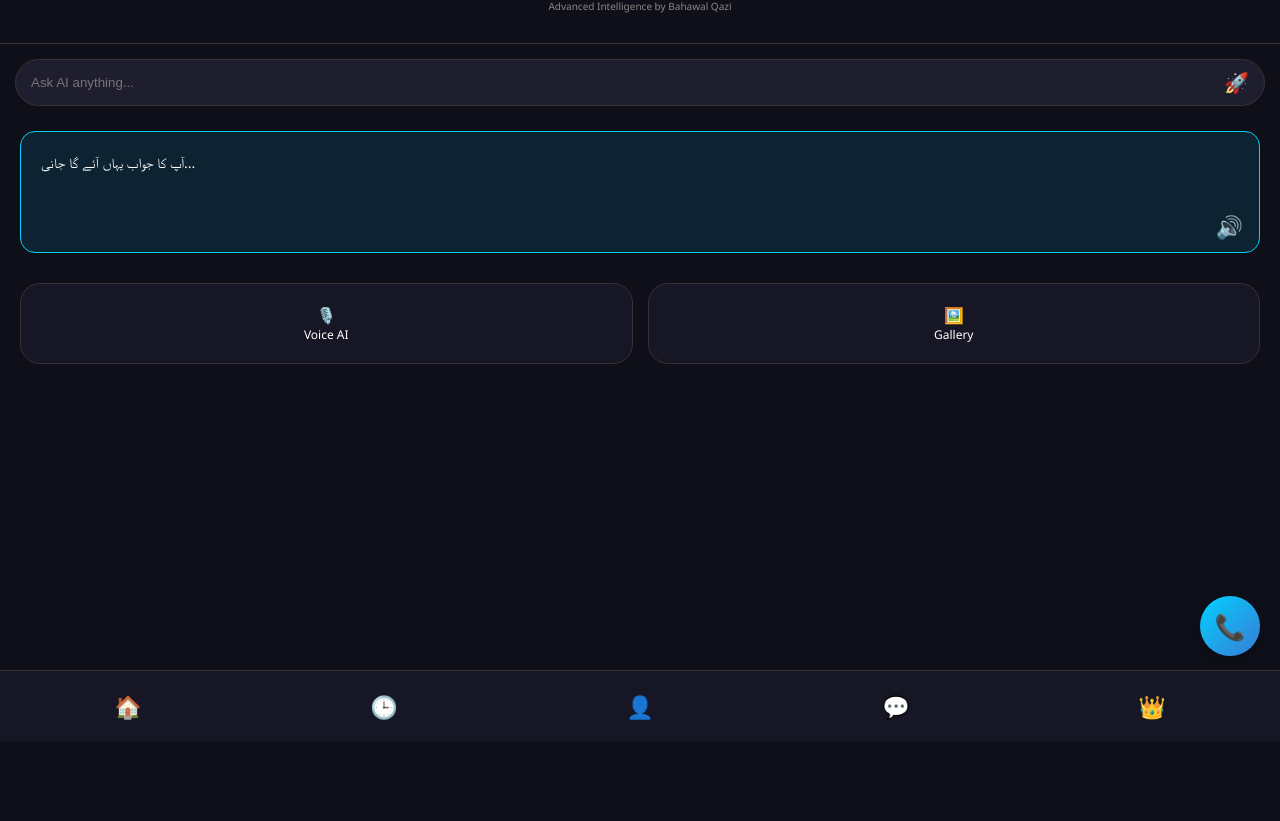
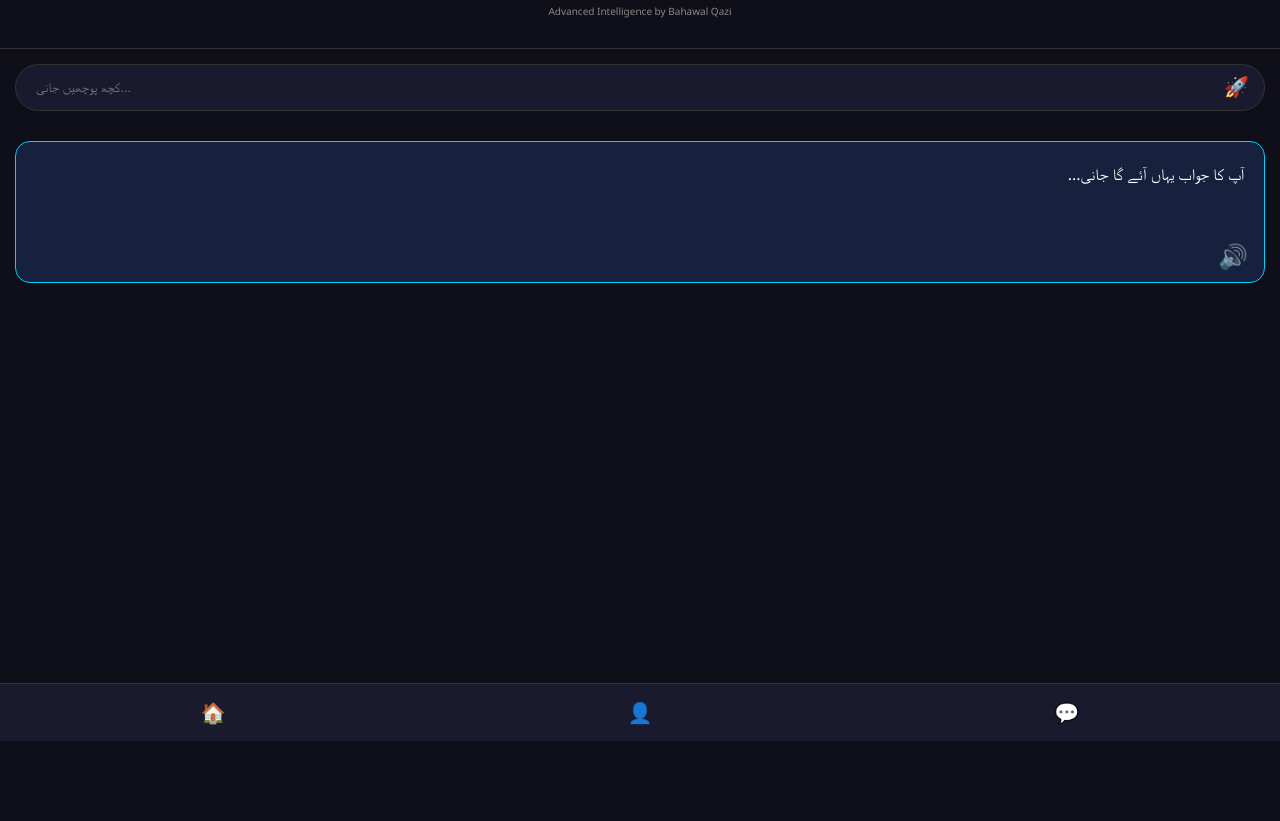
Before and after one commit to bahawalqazi1-collab/NexCall-Ai-, a plain HTML site: page index.html in a window 1280 px wide. Shown: the part 59-880 px from the top of the page. Drawn offline with Linux system fonts and the light colour scheme.

Commit message:
Update title and improve UI elements in index.html

```diff
--- a/index.html
+++ b/index.html
@@ -3,84 +3,50 @@
 <head>
     <meta charset="UTF-8">
     <meta name="viewport" content="width=device-width, initial-scale=1.0">
-    <title>NexCall AI - Advanced Intelligence</title>
+    <title>NexCall AI - Bahawal Qazi</title>
     <style>
-        /* آپ کا پریمیم ڈارک ڈیزائن */
         body { margin: 0; font-family: 'Segoe UI', sans-serif; background: #0f0f1a; color: white; min-height: 100vh; padding-bottom: 80px; }
         .header { padding: 20px; text-align: center; border-bottom: 1px solid #333; }
         .header h1 { color: #00d2ff; margin: 0; font-size: 24px; }
-        .header p { font-size: 10px; color: #888; margin-top: 5px; }
-
-        /* سرچ بار اور بٹن */
         .search-container { position: relative; padding: 15px; }
-        .search-bar { width: 100%; padding: 15px 50px 15px 15px; border-radius: 25px; border: 1px solid #333; background: #1e1e2f; color: white; box-sizing: border-box; outline: none; }
-        .rocket-btn { position: absolute; right: 25px; top: 50%; transform: translateY(-50%); background: none; border: none; cursor: pointer; font-size: 20px; }
-
-        /* AI رسپانس کا ڈبہ */
-        .response-container { margin: 10px 20px; padding: 20px; border-radius: 15px; background: rgba(0, 210, 255, 0.1); border: 1px solid #00d2ff; position: relative; min-height: 80px; }
-        #aiResponse { font-size: 14px; line-height: 1.6; color: #fff; }
-        .speaker-btn { position: absolute; right: 10px; bottom: 10px; background: none; border: none; cursor: pointer; font-size: 22px; transition: 0.3s; }
-
-        /* فیچرز گریڈ */
-        .features-grid { display: grid; grid-template-columns: 1fr 1fr; gap: 15px; padding: 20px; }
-        .feature-card { background: #161625; padding: 20px; border-radius: 20px; text-align: center; border: 1px solid #333; cursor: pointer; }
-        .feature-card i { font-size: 24px; display: block; margin-bottom: 10px; }
-
-        /* نیویگیشن بار */
-        .nav { position: fixed; bottom: 0; width: 100%; height: 70px; background: #161625; display: flex; justify-content: space-around; align-items: center; border-top: 1px solid #333; }
-        .nav-item { font-size: 22px; color: #888; cursor: pointer; }
+        .search-bar { width: 100%; padding: 15px 50px 15px 20px; border-radius: 25px; border: 1px solid #333; background: #1a1a2e; color: white; box-sizing: border-box; }
+        .rocket-btn { position: absolute; right: 25px; top: 25px; background: none; border: none; font-size: 20px; cursor: pointer; }
+        .response-box { margin: 15px; padding: 20px; background: #16213e; border-radius: 15px; border: 1px solid #00d2ff; min-height: 100px; line-height: 1.6; position: relative; text-align: right; direction: rtl; }
+        .speaker-btn { position: absolute; bottom: 10px; right: 10px; background: none; border: none; font-size: 24px; cursor: pointer; opacity: 0.7; }
+        .nav { position: fixed; bottom: 0; width: 100%; background: #1a1a2e; display: flex; justify-content: space-around; padding: 15px 0; border-top: 1px solid #333; }
+        .nav-item { font-size: 20px; cursor: pointer; }
         .active { color: #00d2ff; }
-        .vip { color: #f1c40f; }
-
-        /* فلوٹنگ ڈائلر */
-        .dialer { position: fixed; bottom: 85px; right: 20px; width: 60px; height: 60px; background: linear-gradient(135deg, #00d2ff, #3a7bd5); border-radius: 50%; display: flex; align-items: center; justify-content: center; font-size: 25px; box-shadow: 0 5px 15px rgba(0,0,0,0.3); cursor: pointer; }
     </style>
 </head>
 <body>
-
     <div class="header">
         <h1>NexCall AI</h1>
-        <p>Advanced Intelligence by Bahawal Qazi</p>
+        <p style="font-size: 10px; color: #888;">Advanced Intelligence by Bahawal Qazi</p>
     </div>
 
     <div class="search-container">
-        <input type="text" id="userInput" class="search-bar" placeholder="Ask AI anything...">
+        <input type="text" id="userInput" class="search-bar" placeholder="کچھ پوچھیں جانی...">
         <button class="rocket-btn" onclick="askAI()">🚀</button>
     </div>
 
-    <div class="response-container">
-        <div id="aiResponse">آپ کا جواب یہاں آئے گا جانی...</div>
+    <div id="aiResponse" class="response-box">
+        آپ کا جواب یہاں آئے گا جانی...
         <button class="speaker-btn" onclick="speakText()">🔊</button>
     </div>
 
-    <div class="features-grid">
-        <div class="feature-card" onclick="alert('Voice AI coming soon!')">
-            <span style="color: #ff4b2b;">🎙️</span>
-            <div style="font-size: 12px;">Voice AI</div>
-        </div>
-        <div class="feature-card" onclick="alert('Gallery Upload coming soon!')">
-            <span style="color: #4caf50;">🖼️</span>
-            <div style="font-size: 12px;">Gallery</div>
-        </div>
-    </div>
-
-    <div class="dialer" onclick="alert('Dialer logic connecting...')">📞</div>
-
     <div class="nav">
         <div class="nav-item active">🏠</div>
-        <div class="nav-item" onclick="showTab('History')">🕒</div>
-        <div class="nav-item" onclick="showTab('Profile')">👤</div>
-        <div class="nav-item" onclick="showTab('Chat')">💬</div>
-        <div class="nav-item vip">👑</div>
+        <div class="nav-item" onclick="alert('Profile: Bahawal Qazi')">👤</div>
+        <div class="nav-item" onclick="alert('Chat History coming soon')">💬</div>
     </div>
 
     <script>
-        // AI سے سوال پوچھنے کا فنکشن
+        // آپ کی نئی API Key یہاں لگا دی ہے جانی
+        const API_KEY = "AQ.Ab8RN6L_OnmzV8JJh_WFZ34vgGer9qVSkZQrW5TixpYRNpIwZg";
+
         async function askAI() {
             const input = document.getElementById('userInput').value;
             const resBox = document.getElementById('aiResponse');
-            const API_KEY = "AIzaSyDaj6WjWXsDbefqx3s-IbI6Zv5e0UVB22A"; // آپ کی اصلی API Key
-
             if (!input) return;
             resBox.innerText = "NexCall AI سوچ رہا ہے...";
 
@@ -91,25 +57,22 @@
                     body: JSON.stringify({ contents: [{ parts: [{ text: input }] }] })
                 });
                 const data = await response.json();
-                resBox.innerText = data.candidates[0].content.parts[0].text;
+                if (data.candidates && data.candidates[0].content.parts[0].text) {
+                    resBox.innerText = data.candidates[0].content.parts[0].text;
+                } else {
+                    resBox.innerText = "جواب نہیں مل سکا، براہ کرم دوبارہ کوشش کریں۔";
+                }
             } catch (error) {
-                resBox.innerText = "کنکشن فیل! انٹرنیٹ چیک کریں جانی۔";
+                resBox.innerText = "کنکشن فیل! انٹرنیٹ یا API Key چیک کریں جانی۔";
             }
         }
 
-        // آواز میں جواب سنانے کا فنکشن
         function speakText() {
             const text = document.getElementById('aiResponse').innerText;
-            if (text && text !== "آپ کا جواب یہاں آئے گا جانی...") {
-                window.speechSynthesis.cancel();
-                const utterance = new SpeechSynthesisUtterance(text);
-                utterance.lang = 'en-US';
-                window.speechSynthesis.speak(utterance);
-            }
-        }
-
-        function showTab(name) {
-            alert(name + " والا پیج ابھی اپ ڈیٹ ہو رہا ہے جانی!");
+            window.speechSynthesis.cancel();
+            const utterance = new SpeechSynthesisUtterance(text);
+            utterance.lang = 'ur-PK';
+            window.speechSynthesis.speak(utterance);
         }
     </script>
 </body>
```
